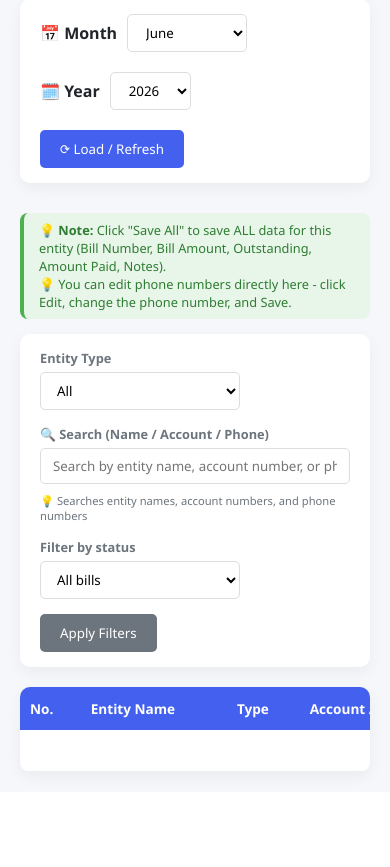
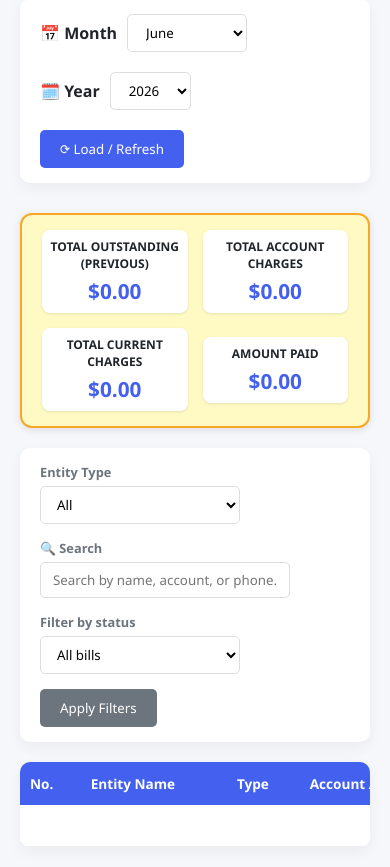
Before and after one commit to uka-bill/utility, a Flask app: page /telephone in a window 390 px wide. Shown: the part 204-1071 px from the top of the page. Before the commit the page ends 987 px from the top, so only its background shows below. Run offline with Flask 3, Linux system fonts and the light colour scheme; data that the repository does not hold is empty.

Commit message:
Update telephone.html

```diff
--- a/templates/telephone.html
+++ b/templates/telephone.html
@@ -5,6 +5,7 @@
     <meta name="viewport" content="width=device-width, initial-scale=1.0">
     <title>Telephone Utility - Direct Bill Entry</title>
     <style>
+        /* Original styles - keeping everything same */
         :root {
             --primary: #4361ee;
             --secondary: #3f37c9;
@@ -189,10 +190,48 @@
             min-width: 250px;
         }
 
-        .search-hint {
+        /* YELLOW BILL SUMMARY BOX - ORIGINAL STYLE */
+        .bill-summary {
+            background: #fff9c4;
+            border: 2px solid #f9a825;
+            border-radius: 12px;
+            padding: 15px 20px;
+            margin-bottom: 20px;
+            display: flex;
+            justify-content: space-between;
+            align-items: center;
+            flex-wrap: wrap;
+            gap: 15px;
+            box-shadow: 0 2px 8px rgba(0,0,0,0.1);
+        }
+
+        .summary-item {
+            text-align: center;
+            flex: 1;
+            min-width: 120px;
+            padding: 8px;
+            background: white;
+            border-radius: 8px;
+            box-shadow: 0 1px 3px rgba(0,0,0,0.1);
+        }
+
+        .summary-label {
+            font-size: 0.75rem;
+            font-weight: 600;
+            color: var(--dark);
+            margin-bottom: 5px;
+            text-transform: uppercase;
+        }
+
+        .summary-amount {
+            font-size: 1.3rem;
+            font-weight: 700;
+            color: var(--primary);
+        }
+
+        .summary-amount small {
             font-size: 0.7rem;
-            color: #6c757d;
-            margin-top: 4px;
+            font-weight: normal;
         }
 
         .table-wrapper {
@@ -200,7 +239,7 @@
             border-radius: 10px;
             overflow-x: auto;
             box-shadow: 0 5px 15px rgba(0, 0, 0, 0.05);
-            max-height: calc(100vh - 300px);
+            max-height: calc(100vh - 380px);
             overflow-y: auto;
             position: relative;
         }
@@ -256,7 +295,7 @@
 
         .inline-input {
             width: 100%;
-            min-width: 70px;
+            min-width: 80px;
             padding: 6px 8px;
             border-radius: 5px;
             border: 1px solid #ddd;
@@ -264,6 +303,10 @@
             text-align: right;
             transition: 0.1s;
             box-sizing: border-box;
+        }
+
+        .inline-input[type="text"] {
+            text-align: left;
         }
 
         .inline-input:focus {
@@ -438,12 +481,6 @@
             margin-left: 10px;
         }
 
-        .consumption-unit {
-            font-size: 0.7rem;
-            color: #666;
-            margin-left: 5px;
-        }
-
         .placeholder-text {
             color: #999;
             font-style: italic;
@@ -456,16 +493,6 @@
             border-radius: 20px;
             font-size: 0.85rem;
             font-weight: 600;
-        }
-
-        .payment-note {
-            background: #e8f5e9;
-            padding: 8px 15px;
-            border-radius: 8px;
-            font-size: 0.8rem;
-            color: #2e7d32;
-            margin-bottom: 15px;
-            border-left: 4px solid #4caf50;
         }
 
         .notes-cell {
@@ -568,9 +595,24 @@
         </div>
     </div>
 
-    <div class="payment-note">
-        💡 <strong>Note:</strong> Click "Save All" to save ALL data for this entity (Bill Number, Bill Amount, Outstanding, Amount Paid, Notes).
-        <br>💡 You can edit phone numbers directly here - click Edit, change the phone number, and Save.
+    <!-- YELLOW BILL SUMMARY BOX -->
+    <div class="bill-summary" id="billSummary">
+        <div class="summary-item">
+            <div class="summary-label">Total Outstanding (Previous)</div>
+            <div class="summary-amount" id="totalOutstanding">$0.00</div>
+        </div>
+        <div class="summary-item">
+            <div class="summary-label">Total Account Charges</div>
+            <div class="summary-amount" id="totalAccountCharges">$0.00</div>
+        </div>
+        <div class="summary-item">
+            <div class="summary-label">Total Current Charges</div>
+            <div class="summary-amount" id="totalCurrentTotal">$0.00</div>
+        </div>
+        <div class="summary-item">
+            <div class="summary-label">Amount Paid</div>
+            <div class="summary-amount" id="totalAmountPaid">$0.00</div>
+        </div>
     </div>
 
     <div class="filters-bar">
@@ -583,9 +625,8 @@
             </select>
         </div>
         <div class="filter-group">
-            <label>🔍 Search (Name / Account / Phone)</label>
-            <input type="text" id="searchFilter" class="filter-input" placeholder="Search by entity name, account number, or phone number...">
-            <div class="search-hint">💡 Searches entity names, account numbers, and phone numbers</div>
+            <label>🔍 Search</label>
+            <input type="text" id="searchFilter" class="filter-input" placeholder="Search by name, account, or phone...">
         </div>
         <div class="filter-group">
             <label>Filter by status</label>
@@ -636,7 +677,6 @@
     let editingEntityId = null;
     let savingEntities = new Set();
 
-    // ============ SCROLL POSITION FIX ============
     let savedScrollPosition = 0;
 
     function saveScrollPosition() {
@@ -654,7 +694,6 @@
             }, 50);
         }
     }
-    // ============ END SCROLL POSITION FIX ============
 
     function showLoading(show) {
         document.getElementById('loadingOverlay').classList.toggle('active', show);
@@ -815,7 +854,36 @@
         setTimeout(() => toast.remove(), 4000);
     }
 
-    // Save all data for an entity
+    function updateBillSummary() {
+        const rows = document.querySelectorAll('.meter-row');
+        let totalOutstanding = 0;
+        let totalAccountCharges = 0;
+        let totalAmountPaid = 0;
+
+        rows.forEach(row => {
+            const outstandingInput = row.querySelector('.outstanding-input');
+            const currentInput = row.querySelector('.current-charge-input');
+            const amountPaidInput = row.querySelector('.amount-paid-input');
+
+            if (outstandingInput && !outstandingInput.disabled) {
+                totalOutstanding += parseFloat(outstandingInput.value) || 0;
+            }
+            if (currentInput && !currentInput.disabled) {
+                totalAccountCharges += parseFloat(currentInput.value) || 0;
+            }
+            if (amountPaidInput && !amountPaidInput.disabled) {
+                totalAmountPaid += parseFloat(amountPaidInput.value) || 0;
+            }
+        });
+
+        const totalCurrentTotal = totalOutstanding + totalAccountCharges;
+
+        document.getElementById('totalOutstanding').textContent = `$${totalOutstanding.toFixed(2)}`;
+        document.getElementById('totalAccountCharges').textContent = `$${totalAccountCharges.toFixed(2)}`;
+        document.getElementById('totalCurrentTotal').textContent = `$${totalCurrentTotal.toFixed(2)}`;
+        document.getElementById('totalAmountPaid').textContent = `$${totalAmountPaid.toFixed(2)}`;
+    }
+
     async function saveEntityData(entityRow, month, year) {
         if (isLoading) return;
 
@@ -925,7 +993,6 @@
         }
     }
 
-    // Update phone number directly on telephone page
     async function updatePhoneInfo(entityId, accountNumber, oldPhoneNumber, newPhoneNumber) {
         try {
             const entity = [...allSchools, ...allDepartments].find(e => e.id == entityId);
@@ -1034,7 +1101,6 @@
         }
     }
 
-    // Enhanced search function
     function matchesSearch(entity, searchTerm) {
         if (!searchTerm) return true;
 
@@ -1068,7 +1134,7 @@
         currentYear = year;
 
         const tbody = document.getElementById('billsTableBody');
-        tbody.innerHTML = '<tr><td colspan="11" class="no-data">Loading data...<\/td></td>';
+        tbody.innerHTML = '<tr><td colspan="11" class="no-data">Loading data...<\/td></tr>';
 
         await loadAllEntities();
         await loadExistingBills(month, year);
@@ -1267,6 +1333,7 @@
         restoreScrollPosition();
         isLoading = false;
         showLoading(false);
+        updateBillSummary();
     }
 
     async function renderEntity(tbody, entity, month, year, startSerial) {
@@ -1498,6 +1565,10 @@
                 }
             }
         });
+
+        document.getElementById('billsTableBody').addEventListener('input', () => {
+            updateBillSummary();
+        });
     }
 
     document.addEventListener('DOMContentLoaded', async () => {
```
